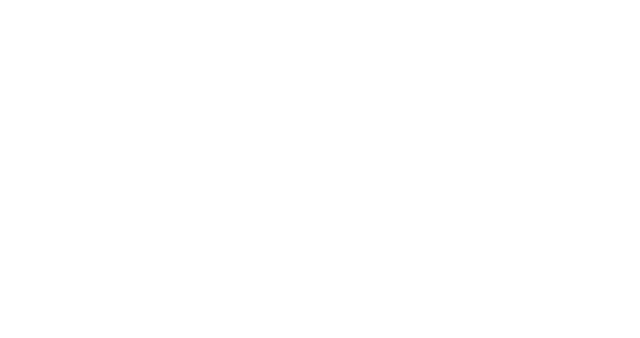
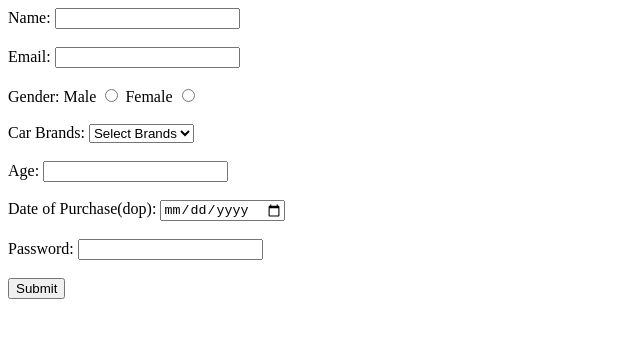
Before and after one commit to acciojob/car-insurance-form-Saipavan8790, a website: page main.html in a window 1280 px wide. Shown: the whole page, without its empty margins (0-640 px from the left). Drawn offline with Linux system fonts and the light colour scheme.

Commit message:
created a submission

```diff
--- a/main.html
+++ b/main.html
@@ -8,6 +8,38 @@
 
 <body>
 	<!-- the entire body must be written by student -->
+	<form>
+		<label for="name">Name:</label>
+	<input type="text" id="name" name="name" required>
+		<br><br>
+		<label for="email">Email:</label>
+		<input type="email" id="email" name="email" required>
+		<br><br>
+		<label for="gender">Gender:</label>
+		<label for="gender_m">Male</label>
+		<input type="radio" id="gender_m" name="gender" required>
+		<label for="gender_f">Female</label>
+		<input type="radio" id="gender_f" name="gender" required>
+		<br><br>
+		<label for="carbrands">Car Brands:</label>
+		<select id="carbrands name="carbrands">
+			<option>Select Brands</option>
+			<option>BMW</option>
+			<option>Audi</option>
+			<option>Mercedez</option>
+		</select>
+		<br><br>
+		<label for="carage">Age:</label>
+		<input type="number" id="carage" name="age" required>
+		<br><br>
+		<label for="dop">Date of Purchase(dop):</label>
+		<input type="date" id="dop" name="date of purchase" required>
+		<br><br>
+		<labe for="password">Password:</label>
+		<input type="password" id="password" name="password" required>
+		<br><br>
+		<button type="submit">Submit</button>
+	</form>
     <script type="text/javascript" src="./script.js">
 </script>
 
```
